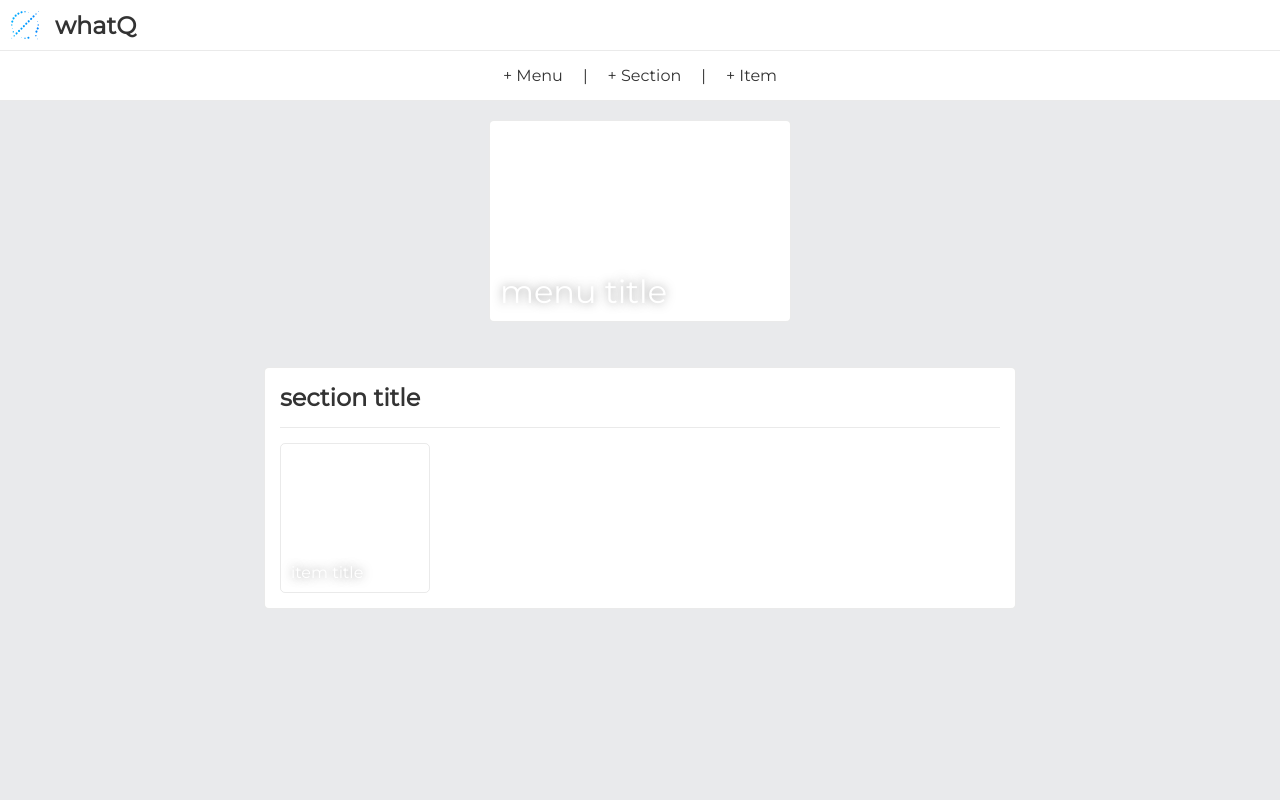
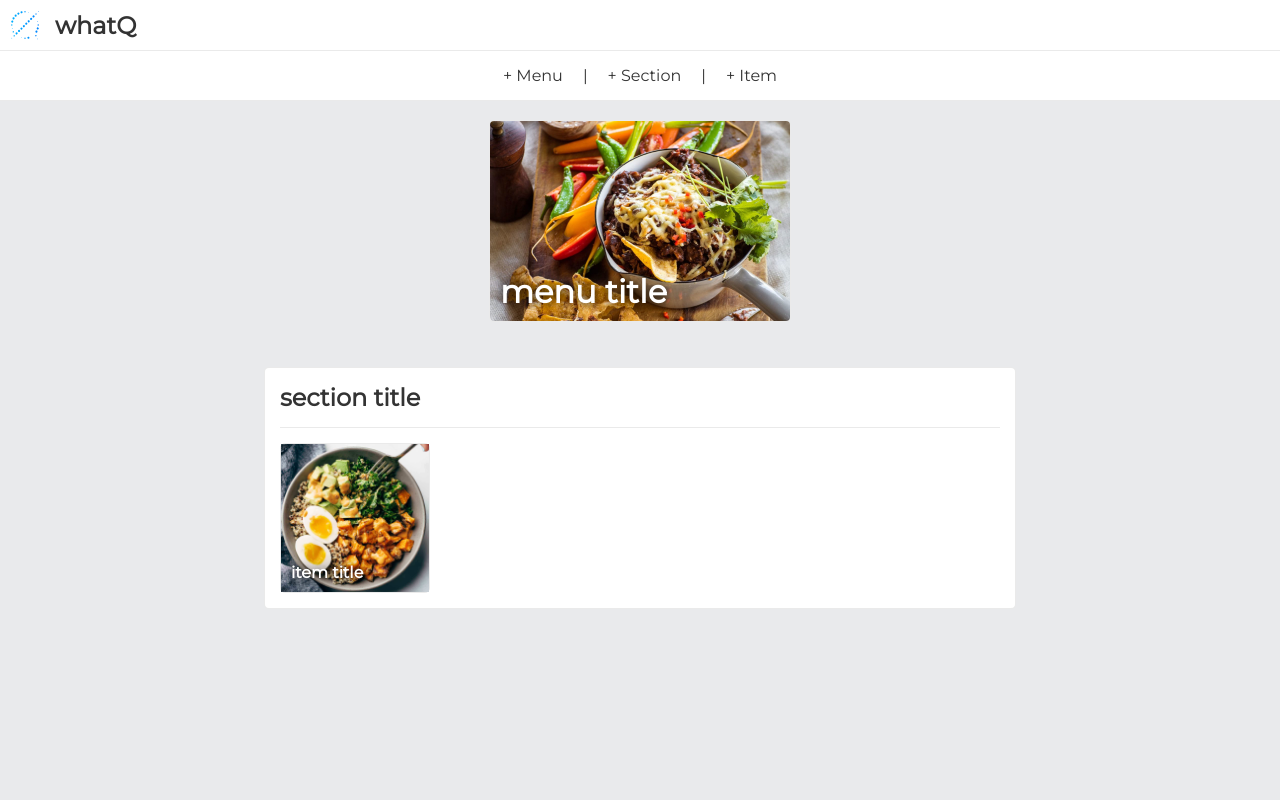
Before and after one commit to tyof45/whatq, a React (Create React App) app: page /builder in a window 1280 px wide. Shown: the top 800 px of the page. Built offline with nearby package versions, Linux system fonts and the light colour scheme.

Commit message:
added image styling & formatting

```diff
--- a/src/App.css
+++ b/src/App.css
@@ -107,17 +107,24 @@ header>img {
   margin: 20px;
   border-radius: 5px;
   border: 1px solid rgb(51, 51, 51, 0.1);
+  overflow: hidden;
+}
+
+.menu>img {
+  width: 100%;
+  height: auto;
 }
 
 .menuTitle {
   font-size: 2em;
+  font-weight: 900;
   margin: 0;
   padding: 10px;
   position: absolute;
   bottom: 0;
   left: 0;
   color: #fff;
-  text-shadow: 0 0 10px rgba(51, 51, 51, 0.5);
+  text-shadow: 0 0 10px rgba(0, 0, 0);
 }
 
 .section {
@@ -151,7 +158,6 @@ header>img {
 
 .item {
   position: relative;
-  padding: 5px;
   box-sizing: border-box;
   border-radius: 5px;
   margin: 15px;
@@ -160,15 +166,21 @@ header>img {
   border: 1px solid rgb(51, 51, 51, 0.1);
 }
 
+.item>img {
+  width: 100%;
+  height: auto;
+}
+
 .itemTitle {
   font-size: 1em;
+  font-weight: 700;
   margin: 0;
   padding: 10px;
   position: absolute;
   bottom: 0;
   left: 0;
   color: #fff;
-  text-shadow: 0 0 10px rgba(51, 51, 51, 0.5);
+  text-shadow: 0 0 10px rgba(0, 0, 0);
 }
 
 footer {
--- a/src/components/builder/builder.jsx
+++ b/src/components/builder/builder.jsx
@@ -20,6 +20,7 @@ class Builder extends Component {
         <div id="content">
           <div id="menus">
             <div className="menu">
+              <img alt="menu item" src="../menu.jpg" />
               <p className="menuTitle">menu title</p>
             </div>
           </div>
@@ -29,6 +30,7 @@ class Builder extends Component {
             <div className="rule"></div>
             <div className="items">
               <div className="item">
+                <img alt="menu item" src="../burritobowl.jpg" />
                 <p className="itemTitle">item title</p>
               </div>
             </div>
```
Also changed, not shown: public/burritobowl.jpg (added), public/menu.jpg (added).
